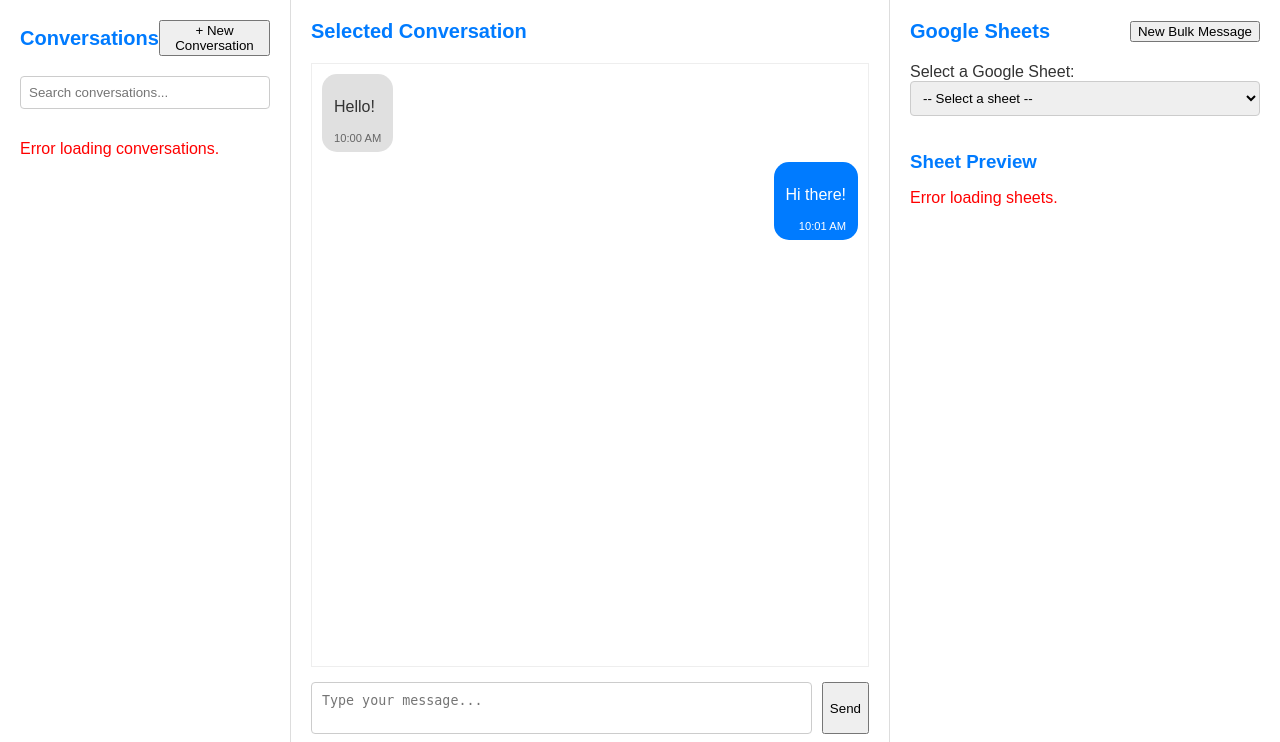
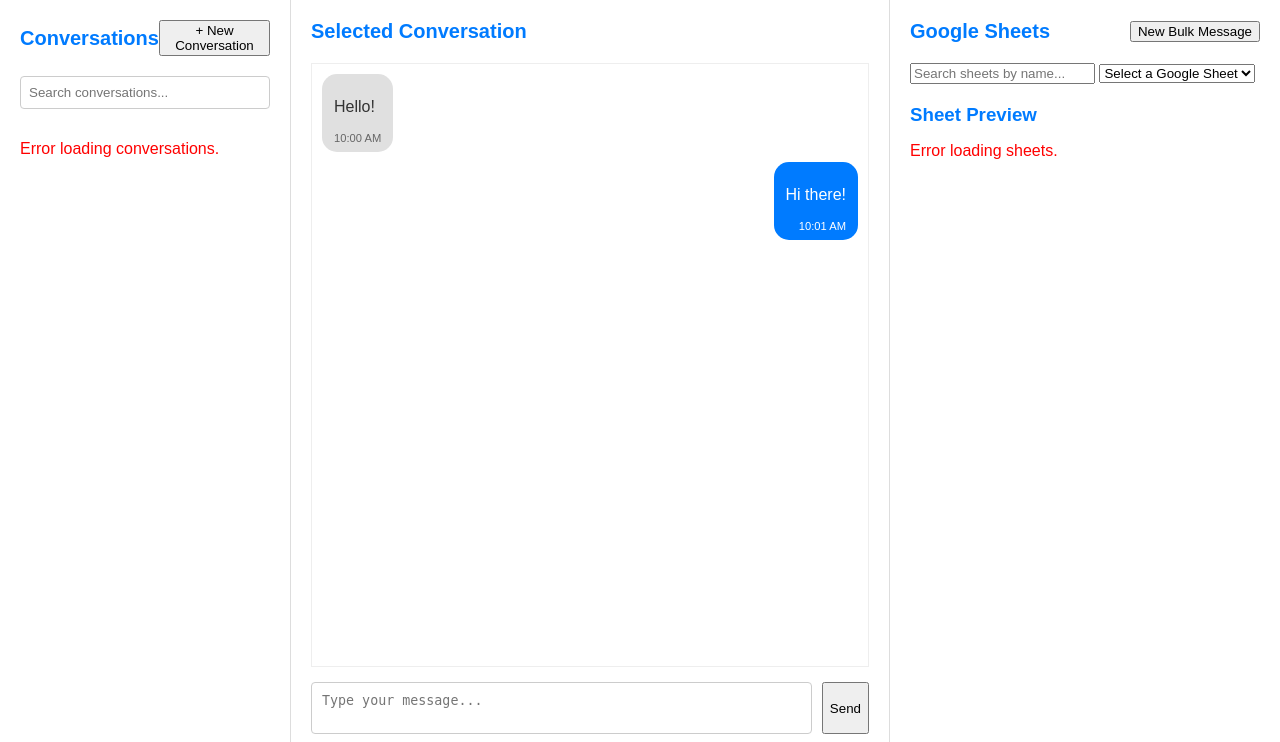
Before and after one commit to FundedList/smssuite, a Python web app: template templates/index.html in a window 1280 px wide. Shown: the part 58-800 px from the top of the page. Run offline with Jinja, Linux system fonts and the light colour scheme; the template is opened without the code that fills it, so the values that code supplies are empty; some libraries are stand-ins or nearby versions.

Commit message:
add a google sheets picker

```diff
--- a/static/script.js
+++ b/static/script.js
@@ -1,7 +1,19 @@
 // This file will contain JavaScript for frontend interactions.
 
+// Debounce function to limit how often a function is called
+function debounce(func, delay) {
+    let timeout;
+    return function(...args) {
+        const context = this;
+        clearTimeout(timeout);
+        timeout = setTimeout(() => func.apply(context, args), delay);
+    };
+}
+
 document.addEventListener('DOMContentLoaded', function() {
-    const sheetSelect = document.getElementById('sheet-select');
+    // Correctly reference the Google Sheet elements
+    const googleSheetSelect = document.getElementById('googleSheetSelect');
+    const sheetSearchInput = document.getElementById('sheetSearchInput');
     const sheetDataPreview = document.getElementById('sheet-data-preview');
     const newBulkMessageBtn = document.getElementById('new-bulk-message-btn');
     const bulkMessageComposer = document.querySelector('.bulk-message-composer');
@@ -60,23 +72,25 @@
     });
 
     // Function to fetch and populate Google Sheets
-    async function fetchGoogleSheets() {
+    async function fetchGoogleSheets(searchQuery = '') {
+        console.log("Fetching Google Sheets...");
         try {
-            const response = await fetch('/google_sheets');
+            const url = searchQuery ? `/google_sheets?search=${encodeURIComponent(searchQuery)}` : '/google_sheets';
+            const response = await fetch(url);
             if (!response.ok) {
                 throw new Error(`HTTP error! status: ${response.status}`);
             }
             const sheets = await response.json();
-
-            sheetSelect.innerHTML = '<option value="">-- Select a sheet --</option>';
+            console.log("Sheets fetched:", sheets);
+            googleSheetSelect.innerHTML = '<option value="">Select a Google Sheet</option>';
             sheets.forEach(sheet => {
                 const option = document.createElement('option');
                 option.value = sheet.id;
                 option.textContent = sheet.name;
-                sheetSelect.appendChild(option);
+                googleSheetSelect.appendChild(option);
             });
         } catch (error) {
-            console.error('Error fetching Google Sheets:', error);
+            console.error("Error fetching Google Sheets:", error);
             sheetDataPreview.innerHTML = '<p style="color: red;">Error loading sheets.</p>';
         }
     }
@@ -227,16 +241,25 @@
     }
 
     // Event Listeners
-    sheetSelect.addEventListener('change', function() {
-        fetchSheetData(this.value);
-    });
+    if (googleSheetSelect) {
+        googleSheetSelect.addEventListener('change', function() {
+            fetchSheetData(this.value);
+        });
+    }
+
+    if (sheetSearchInput) {
+        sheetSearchInput.addEventListener('input', debounce(function() {
+            const query = sheetSearchInput.value;
+            fetchGoogleSheets(query);
+        }, 300)); // Debounce to avoid excessive API calls
+    }
 
     newBulkMessageBtn.addEventListener('click', function() {
         bulkMessageComposer.style.display = 'block';
     });
 
     sendBulkSmsBtn.addEventListener('click', async function() {
-        const sheetId = sheetSelect.value;
+        const sheetId = googleSheetSelect.value;
         const messageTemplate = bulkMessageTemplate.value;
 
         if (!sheetId) {
--- a/templates/index.html
+++ b/templates/index.html
@@ -62,18 +62,17 @@
                 <h2>Google Sheets</h2>
                 <button id="new-bulk-message-btn" type="button">New Bulk Message</button>
             </div>
-            <div class="google-sheet-selector">
-                <label for="sheet-select">Select a Google Sheet:</label>
-                <select id="sheet-select">
-                    <option value="">-- Select a sheet --</option>
-                    <!-- Options will be loaded here by JavaScript -->
+            <div class="google-sheet-selector-container">
+                <input type="text" id="sheetSearchInput" placeholder="Search sheets by name..." class="search-input">
+                <select id="googleSheetSelect">
+                    <option value="">Select a Google Sheet</option>
                 </select>
-                <div class="sheet-preview">
-                    <h3>Sheet Preview</h3>
-                    <div id="sheet-data-preview">
-                        <!-- Sheet data will be loaded here -->
-                        <p>Select a sheet to see its preview.</p>
-                    </div>
+            </div>
+            <div id="sheetPreview" class="sheet-preview">
+                <h3>Sheet Preview</h3>
+                <div id="sheet-data-preview">
+                    <!-- Sheet data will be loaded here -->
+                    <p>Select a sheet to see its preview.</p>
                 </div>
             </div>
             <div class="bulk-message-composer" style="display:none;">
```
Also changed, not shown: app.py (+6 -1 lines).
